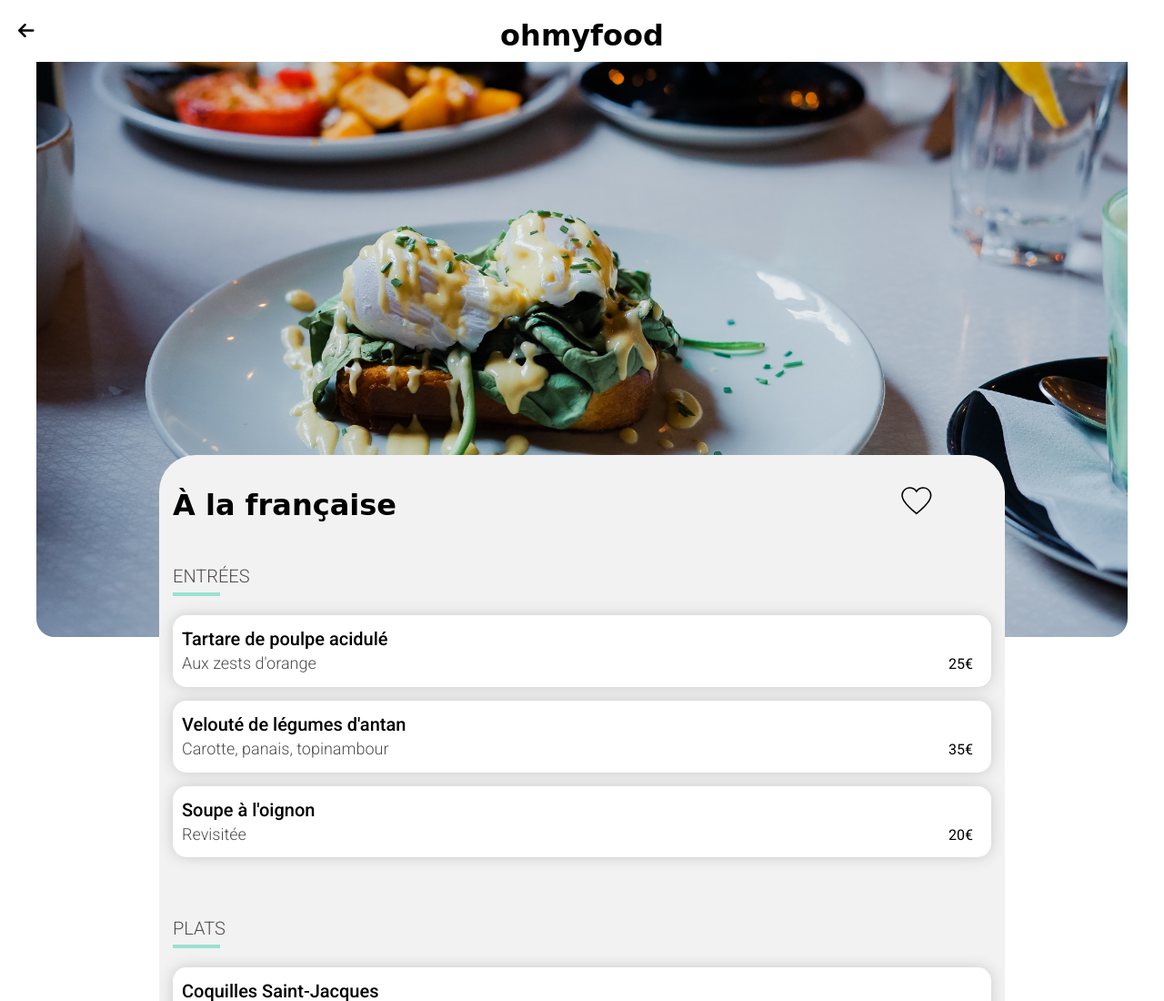
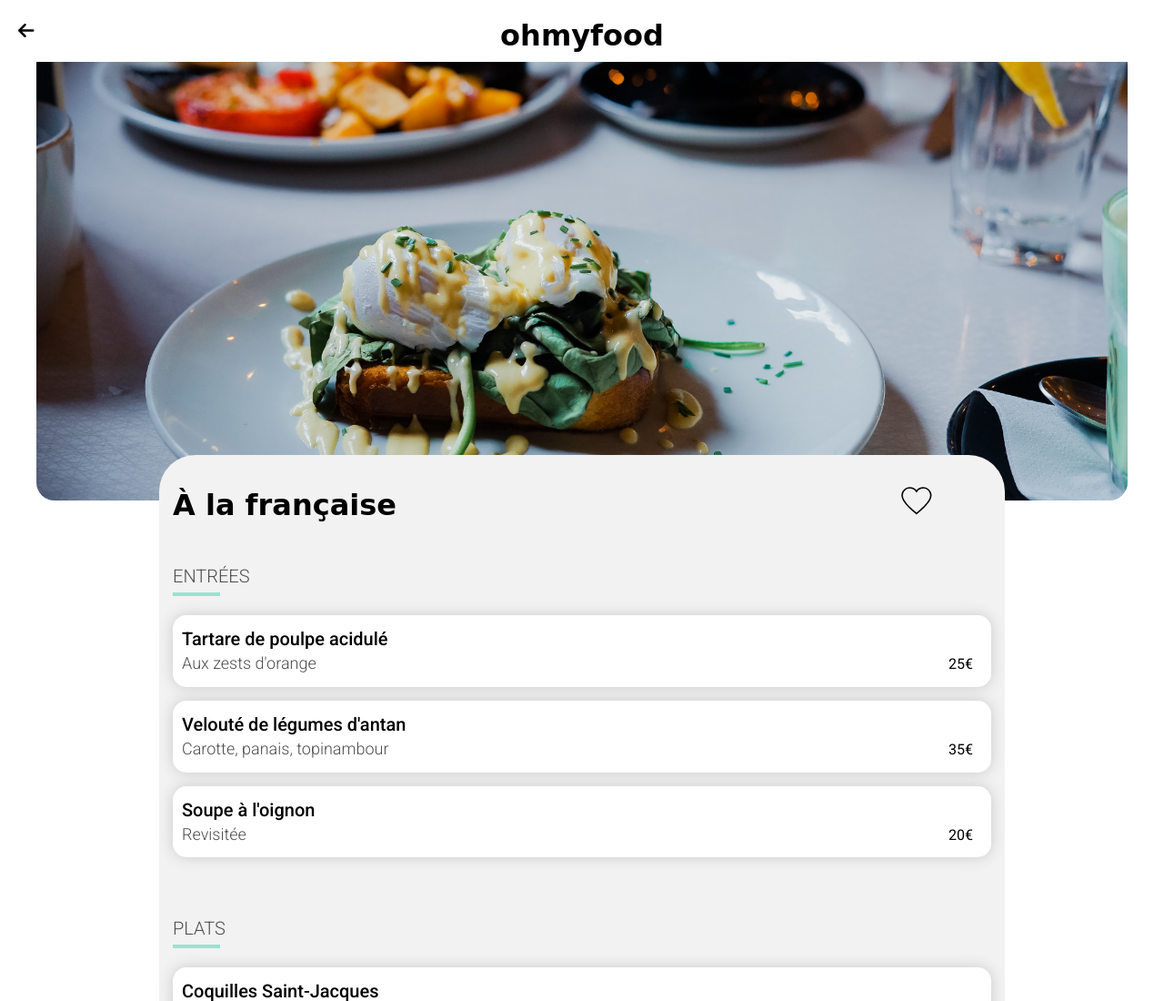
Before and after one commit to BenjaminLesne/benjaminLesne_3_03102021, a website: page a-la-francaise-menu-page.html in a window 1280 px wide. Shown: the top 1100 px of the page at 91% size. Drawn offline with Linux system fonts and the light colour scheme; a web font is replaced by a local one.

Commit message:
fixed imgs display again

```diff
--- a/sass/pages/_menu-page.scss
+++ b/sass/pages/_menu-page.scss
@@ -6,6 +6,8 @@
     transform: translateY(50px);
     max-height: 500px;
     @include flexbox-center;
+    overflow: hidden;
+    border-radius: 20px;
   }
   &__picture {
     width: 100%;
```
Also changed, not shown: css/main.css, 1 other file.
